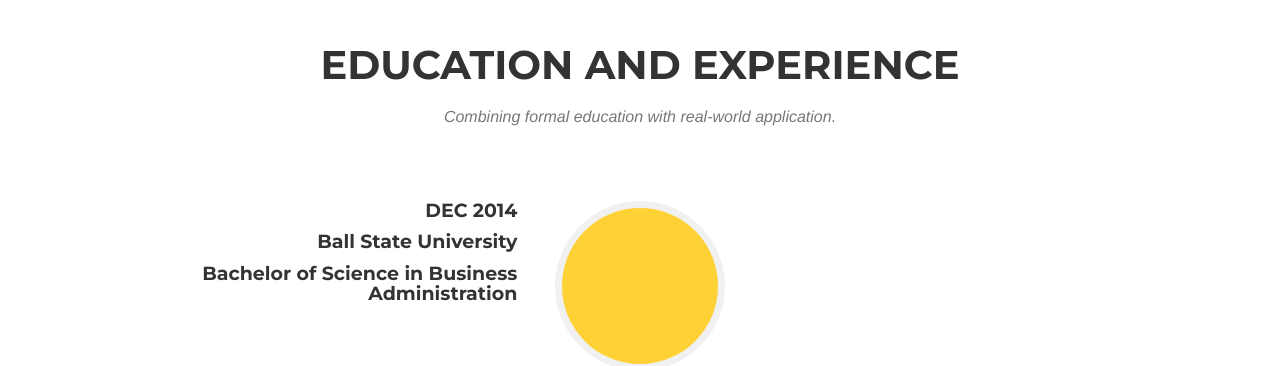
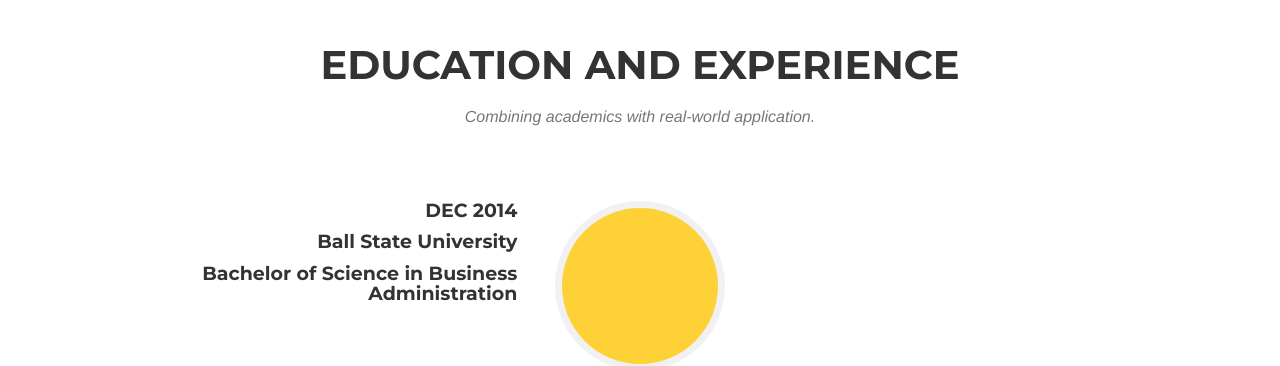
Before and after one commit to jlstewart12/JS_Portfolio_E, a Jekyll site: the page built from _posts/2014-07-14-project-5.markdown, in a window 1280 px wide and 900 px high, scrolled down 2623 px. Shown: the part 152-518 px from the top of the window. Built offline with Jekyll 4.4.1, drawn with Linux system fonts in a browser that asks for light colours; some web fonts are replaced.

```diff
--- a/_includes/about.html
+++ b/_includes/about.html
@@ -4,7 +4,7 @@
             <div class="row">
                 <div class="col-lg-12 text-center">
                     <h2 class="section-heading">Education and Experience</h2>
-                    <h3 class="section-subheading text-muted">Combining formal education with real-world application.</h3>
+                    <h3 class="section-subheading text-muted">Combining academics with real-world application.</h3>
                 </div>
             </div>
             <div class="row">
--- a/_posts/2014-07-14-project-5.markdown
+++ b/_posts/2014-07-14-project-5.markdown
@@ -8,7 +8,7 @@ img: predictions.png
 thumbnail: GrLivArea-thumbnail.png
 alt: image-alt
 project-date: Feb 2022
-client:
+client: Predicting-House-Prices
 category: Data Science
 description: The goal here is to predict the sale price of a house using the relationship between the independent and dependent variables.
 
```
Also changed, not shown: 4 other files.
